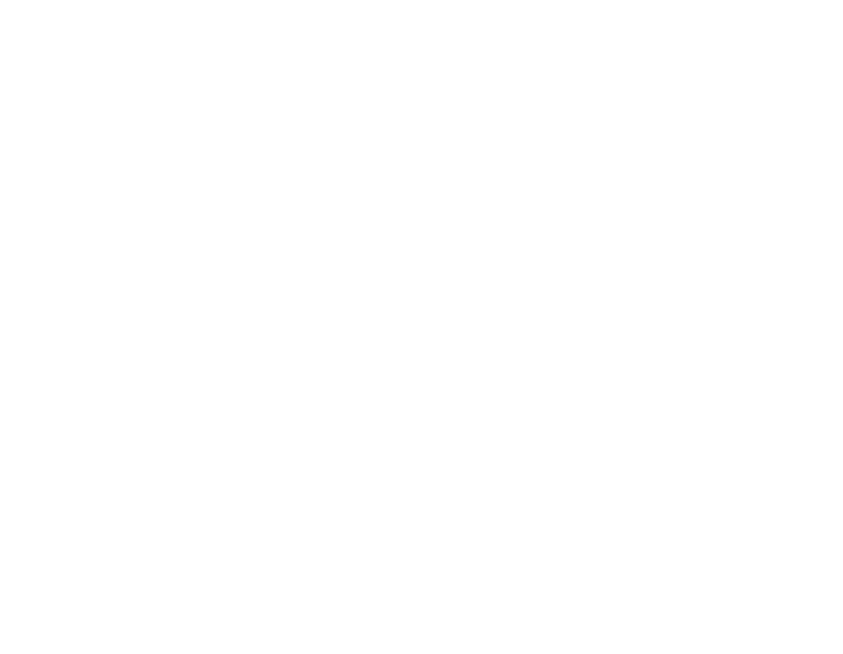
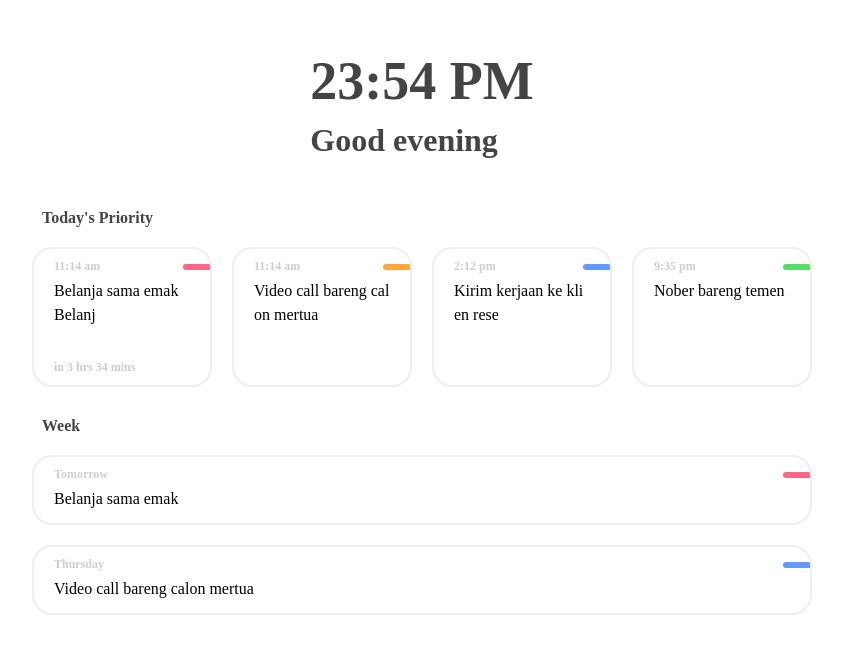
Before and after one commit to GJinda/js-todo-list, a plain HTML site: page index.html in a window 1280 px wide. Shown: the whole page, without its empty margins (218-1061 px from the left). Drawn offline with Linux system fonts and the light colour scheme.

Commit message:
done - 界面与样式

```diff
--- a/index.html
+++ b/index.html
@@ -9,6 +9,68 @@
 </head>
 
 <body>
+  <section class="hello">
+    <i class="iconfont"></i>
+    <div class="message">
+      <div class="time">23:54 PM</div>
+      <div class="text">Good evening</div>
+    </div>
+  </section>
+  <!--today todo-list-->
+  <section class="todo today">
+    <div class="title">Today's Priority</div>
+    <ul class="todo-list">
+      <li class="todo-item">
+        <div class="top">
+          <div class="time">11:14 am</div>
+          <div class="tag max"></div>
+        </div>
+        <div class="content">Belanja sama emak Belanj</div>
+        <div class="bottom">in 3 hrs 34 mins</div>
+      </li>
+      <li class="todo-item">
+        <div class="top">
+          <div class="time">11:14 am</div>
+          <div class="tag urgent"></div>
+        </div>
+        <div class="content">Video call bareng calon mertua</div>
+      </li>
+      <li class="todo-item">
+        <div class="top">
+          <div class="time">2:12 pm</div>
+          <div class="tag matter"></div>
+        </div>
+        <div class="content">Kirim kerjaan ke klien rese</div>
+      </li>
+      <li class="todo-item">
+        <div class="top">
+          <div class="time">9:35 pm</div>
+          <div class="tag normal"></div>
+        </div>
+        <div class="content">Nober bareng temen</div>
+      </li>
+    </ul>
+  </section>
+  <!--week todo-list-->
+  <section class="todo other week">
+    <div class="title">Week</div>
+    <ul class="todo-list">
+      <li class="todo-item">
+        <div class="top">
+          <div class="time">Tomorrow</div>
+          <div class="tag max"></div>
+        </div>
+        <div class="content">Belanja sama emak</div>
+      </li>
+      <li class="todo-item">
+        <div class="top">
+          <div class="time">Thursday</div>
+          <div class="tag matter"></div>
+        </div>
+        <div class="content">Video call bareng calon mertua</div>
+      </li>
+    </ul>
+  </section>
   <script src="script.js"></script>
 </body>
 
--- a/style.css
+++ b/style.css
@@ -0,0 +1,123 @@
+* {
+  margin: 0;
+  padding: 0;
+  box-sizing: border-box;
+}
+
+ul,
+ol {
+  list-style: none;
+}
+
+a {
+  text-decoration: none;
+}
+
+body {
+  display: flex;
+  flex-direction: column;
+  align-items: center;
+}
+
+section.hello {
+  display: flex;
+  margin: 50px 0;
+}
+
+section.hello .message {
+  font-size: 32px;
+  font-weight: bold;
+  color: #444;
+}
+
+section.hello .time {
+  font-size: 54px;
+  margin-bottom: 10px;
+}
+
+section.todo {
+  max-width: 800px;
+  margin-bottom: 20px;
+}
+
+section.todo .title {
+  margin-bottom: 10px;
+  padding: 0 20px;
+  font-weight: bold;
+  color: #444;
+}
+
+section.todo ul.todo-list {
+  display: flex;
+  flex-wrap: wrap;
+}
+
+section.todo ul.todo-list>li.todo-item {
+  width: 180px;
+  height: 140px;
+  border: 2px solid #efefef;
+  margin: 10px;
+  padding: 10px 20px;
+  border-radius: 20px;
+  position: relative;
+  overflow: hidden;
+}
+
+section.todo.other ul.todo-list {
+  flex-direction: column;
+}
+
+section.todo.other ul.todo-list>li.todo-item {
+  width: 780px;
+  height: 70px;
+}
+
+section.todo ul.todo-list>li.todo-item .top,
+section.todo ul.todo-list>li.todo-item .bottom {
+  color: #cecece;
+  font-size: 12px;
+  font-weight: bold;
+}
+
+section.todo ul.todo-list>li.todo-item .top {
+  margin-bottom: 5px;
+  display: flex;
+  align-items: center;
+}
+
+section.todo ul.todo-list>li.todo-item .bottom {
+  position: absolute;
+  bottom: 10px;
+}
+
+section.todo ul.todo-list>li.todo-item .tag {
+  width: 30px;
+  height: 6px;
+  border-radius: 3px;
+  position: absolute;
+  right: -3px;
+}
+
+section.todo ul.todo-list>li.todo-item .tag.max {
+  background: #ff6688;
+}
+
+section.todo ul.todo-list>li.todo-item .tag.urgent {
+  background: #ffa73b;
+}
+
+section.todo ul.todo-list>li.todo-item .tag.matter {
+  background: #6699ff;
+}
+
+section.todo ul.todo-list>li.todo-item .tag.normal {
+  background: #55de66;
+}
+
+section.todo ul.todo-list>li.todo-item .content {
+  max-height: 72px;
+  line-height: 1.5;
+  word-break: break-all;
+  overflow: hidden;
+  /* word: 30; */
+}
```
